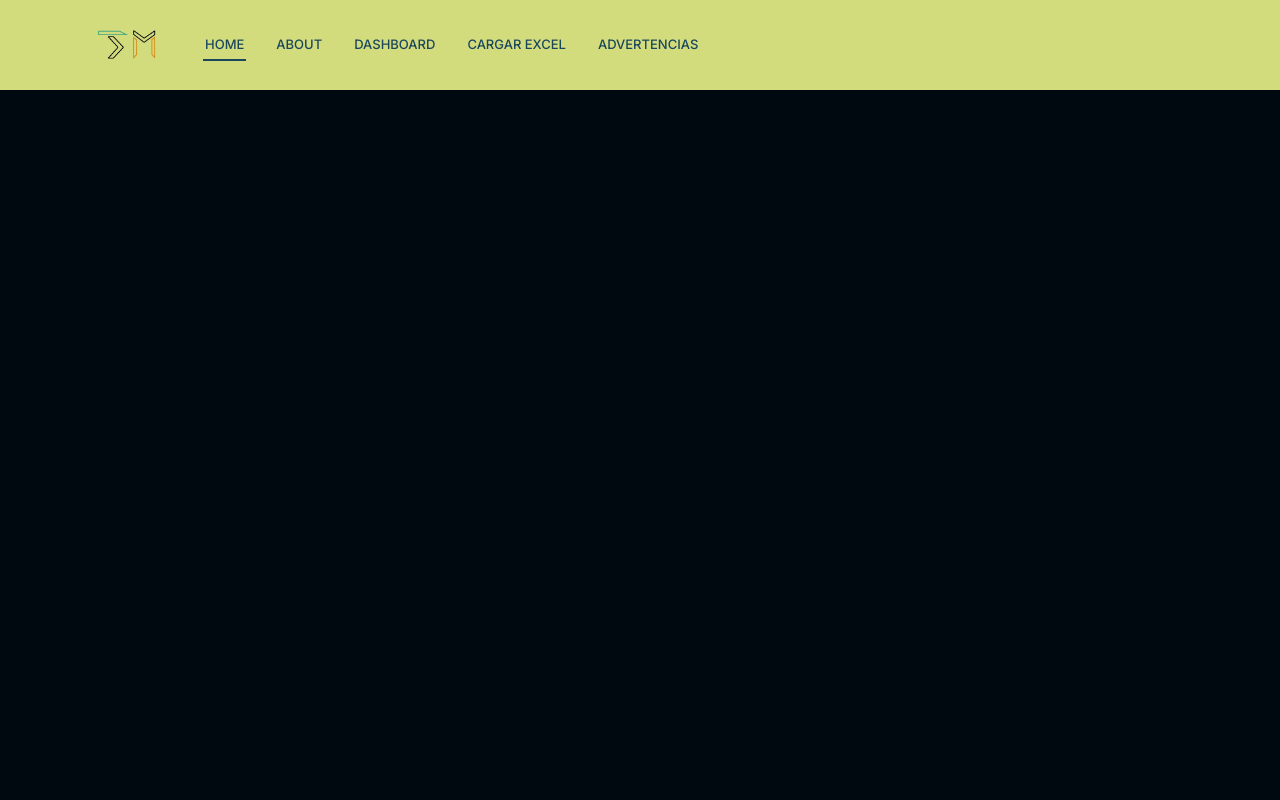
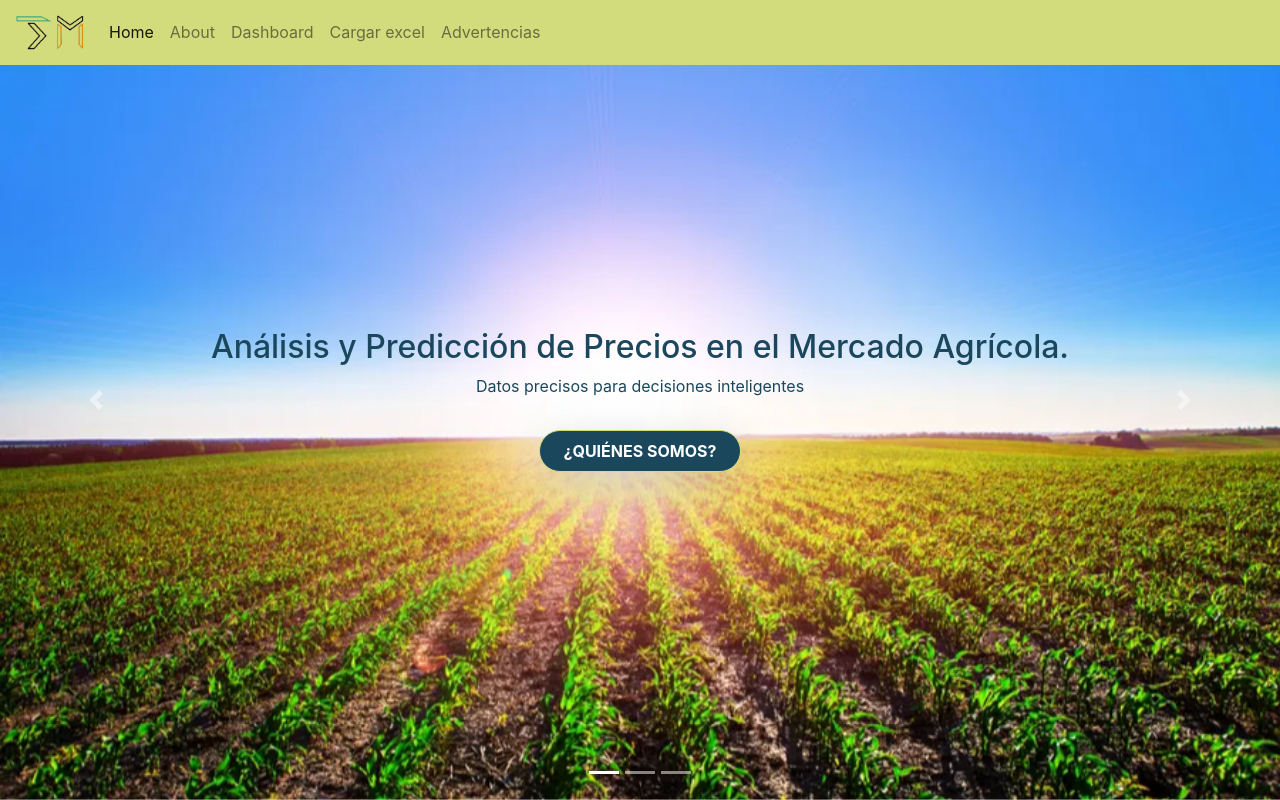
Before and after one commit to jgarciag2704/prediccionPrecios, a Django app: page / in a window 1280 px wide. Run offline with Django 5.2, Linux system fonts and the light colour scheme; some libraries are stand-ins or nearby versions.

Commit message:
Cambio a boostrap

```diff
--- a/myApp/Templates/about.html
+++ b/myApp/Templates/about.html
@@ -28,7 +28,7 @@
                             <img class="img-fluid" src="{% static 'assets/img/extra/about-2.jpg' %}" alt="">
                         </div>
                     </div>
-                    <a href="#" class="btn btn-primary mt-1">Book Now</a>
+                   <!-- <a href="#" class="btn btn-primary mt-1">Book Now</a>*/ -->
                 </div>
             </div>
         </div>
--- a/myApp/Templates/index.html
+++ b/myApp/Templates/index.html
@@ -1,21 +1,51 @@
-{% extends 'layouts/base.html' %} {% load static %} {% block content %}
+{% extends 'layouts/base.html' %}
+{% load static %}
+{% block content %}
 <main class="main">
+  <!-- Hero Section (Carousel) -->
   <section id="hero" class="hero section dark-background">
+    <div id="carouselExampleIndicators" class="carousel slide" data-ride="carousel">
+      <ol class="carousel-indicators">
+        <li data-target="#carouselExampleIndicators" data-slide-to="0" class="active"></li>
+        <li data-target="#carouselExampleIndicators" data-slide-to="1"></li>
+        <li data-target="#carouselExampleIndicators" data-slide-to="2"></li>
+      </ol>
+      <div class="carousel-inner">
+        <!-- Primera imagen -->
+        <div class="carousel-item active">
+          <img src="{% static 'assets/img/propias/bg.png' %}" class="d-block w-100" alt="..." style="object-fit: cover; height: 100vh;">
+        </div>
+        <!-- Segunda imagen -->
+        <div class="carousel-item">
+          <img src="{% static 'assets/img/propias/bg2.jpg' %}" class="d-block w-100" alt="..." style="object-fit: cover; height: 100vh;">
+        </div>
+        <!-- Tercera imagen -->
+        <div class="carousel-item">
+          <img src="{% static 'assets/img/propias/bg3.jpg' %}" class="d-block w-100" alt="..." style="object-fit: cover; height: 100vh;">
+        </div>
+      </div>
+      <a class="carousel-control-prev" href="#carouselExampleIndicators" role="button" data-slide="prev">
+        <span class="carousel-control-prev-icon" aria-hidden="true"></span>
+        <span class="sr-only">Previous</span>
+      </a>
+      <a class="carousel-control-next" href="#carouselExampleIndicators" role="button" data-slide="next">
+        <span class="carousel-control-next-icon" aria-hidden="true"></span>
+        <span class="sr-only">Next</span>
+      </a>
+    </div>
 
-    <img src="{% static 'assets/img/propias/bg.png' %}" alt="" data-aos="fade-in">
+    <!-- Contenedor centrado dentro del carrusel -->
+    <div class="container d-flex flex-column justify-content-center align-items-center text-center" style="position: absolute; top: 50%; left: 50%; transform: translate(-50%, -50%); width: 80%; height: 100vh; z-index: 10;">
+      <h2 data-aos="fade-up" data-aos-delay="100" style="color: #1b475d;">Análisis y Predicción de Precios en el Mercado Agrícola.</h2>
+      <p data-aos="fade-up" data-aos-delay="200"style="color:#1b475d">Datos precisos para decisiones inteligentes</p>
+      <div class="d-flex justify-content-center mt-3" data-aos="fade-up" data-aos-delay="300">
+        <a href="{% url 'about' %}" class="btn btn-warning text-white px-4 py-2 rounded-pill shadow-lg" style="background-color: #1b475d; border-color: #d3dc7c; font-weight: bold;">
+            ¿QUIÉNES SOMOS?
+        </a>
+    </div>
 
-    <div class="container d-flex flex-column align-items-center">
-      <h2 data-aos="fade-up" data-aos-delay="100">Análisis y Predicción de Precios en el Mercado Agrícola.</h2>
-      <p data-aos="fade-up" data-aos-delay="200">Datos precisos para decisiones inteligentes</p>
-      <div class="d-flex mt-9" data-aos="fade-up" data-aos-delay="300" style="margin-top: 20px;">
-        <a href="{% url 'about' %}" class="btn-get-started">¿QUIENES SOMOS?</a>
-      </div>
     </div>
 
   </section>
-
-
 </main>
-
-
 {% endblock content %}
--- a/myApp/Templates/layouts/base.html
+++ b/myApp/Templates/layouts/base.html
@@ -5,52 +5,69 @@
   <meta charset="UTF-8">
   <meta name="viewport" content="width=device-width, initial-scale=1.0">
   <title>Django project</title>
-   <!-- Favicons -->
-   <link href="assets/img/favicon.png" rel="icon">
-   <link href="assets/img/apple-touch-icon.png" rel="apple-touch-icon">
-   <link href="https://cdnjs.cloudflare.com/ajax/libs/font-awesome/5.15.4/css/all.min.css" rel="stylesheet">
 
-   <!-- Fonts -->
-   <link href="https://fonts.googleapis.com" rel="preconnect">
-   <link href="https://fonts.gstatic.com" rel="preconnect" crossorigin>
-   <link href="https://fonts.googleapis.com/css2?family=Roboto:ital,wght@0,100;0,300;0,400;0,500;0,700;0,900;1,100;1,300;1,400;1,500;1,700;1,900&family=Raleway:ital,wght@0,100;0,200;0,300;0,400;0,500;0,600;0,700;0,800;0,900;1,100;1,200;1,300;1,400;1,500;1,600;1,700;1,800;1,900&family=Inter:wght@100;200;300;400;500;600;700;800;900&display=swap" rel="stylesheet">
+  <!-- FontAwesome -->
+  <link href="https://cdnjs.cloudflare.com/ajax/libs/font-awesome/5.15.4/css/all.min.css" rel="stylesheet">
 
-   <!--<link rel="stylesheet" href="{% static 'css/main.css' %}">-->
-   <link rel="stylesheet" href="{% static 'vendor/aos/aos.css' %}">
-  <link rel="stylesheet" href="{% static 'vendor/glightbox/css/glightbox.min.css' %}">
-  <link rel="stylesheet" href="{% static 'vendor/swiper/swiper-bundle.min.css' %}">
-   <link rel="stylesheet" href="{% static 'css/main.css' %}?v=2">
-   <link href="https://cdn.jsdelivr.net/npm/bootstrap@5.1.3/dist/css/bootstrap.min.css" rel="stylesheet">
-   <link rel="stylesheet" href="{% static 'vendor/bootstrap/css/bootstrap.min.css' %}">
-   <link rel="stylesheet" href="{% static 'vendor/bootstrap-icons/bootstrap-icons.css' %}">
+  <!-- Fonts -->
+  <link href="https://fonts.googleapis.com" rel="preconnect">
+  <link href="https://fonts.gstatic.com" rel="preconnect" crossorigin>
+  <link href="https://fonts.googleapis.com/css2?family=Roboto:wght@400;500;700&display=swap" rel="stylesheet">
 
+  <!-- Bootstrap -->
+  <link rel="stylesheet" href="https://maxcdn.bootstrapcdn.com/bootstrap/4.5.2/css/bootstrap.min.css">
 
-
-  <link href="https://fonts.googleapis.com/css2?family=Roboto:wght@400;500;700&display=swap" rel="stylesheet">
+  <!-- Your custom styles (if any) -->
+  <!-- <link rel="stylesheet" href="{% static 'css/main.css' %}"> -->
 </head>
 <body class="index-page">
-  <header id="header" class="header d-flex align-items-center fixed-top" style="background-color: #d3dc7c;">
-    <div class="container-fluid container-xl d-flex align-items-center justify-content-between">
 
-      <nav id="navmenu" class="navmenu">
-        <ul class="d-flex align-items-center">
-          <img src="{% static 'assets/img/propias/logo claro.png' %}"  alt="" style="width: 60px; margin-left: 15px;">
+  <!-- Header / Navbar -->
+  <header id="header" class="header d-flex align-items-center fixed-top" style="background-color: #d3dc7c; padding: 0;">
+    <div class="container-fluid container-xl d-flex align-items-center justify-content-between px-0 m-0">
 
-          <li> <a href="{% url 'index' %}" class="logo d-flex align-items-center"></a></li>
-          <li><a href="{% url 'index' %}" class="active">Home</a></li>
-          <li><a href="{% url 'about' %}">About</a></li>
-          <li><a href="{% url 'dashboard' %}">Dashboard</a></li>
-          <li><a href="{% url 'cargaExcel' %}">Cargar excel</a></li>
-          <li><a href="{% url 'advertencias' %}">Advertencias</a></li>
-        </ul>
-        <i class="mobile-nav-toggle d-xl-none bi bi-list"></i>
+      <!-- Navbar -->
+      <nav id="navmenu" class="navbar navbar-expand-lg navbar-light w-100 px-0 m-0">
+        <a class="navbar-brand" href="{% url 'index' %}">
+          <img src="{% static 'assets/img/propias/logo claro.png' %}" alt="Logo" style="width: 70px; margin-left: 15px; padding-left: 0;">
+        </a>
+
+        <!-- Navbar Toggler for mobile -->
+        <button class="navbar-toggler" type="button" data-toggle="collapse" data-target="#navbarNav" aria-controls="navbarNav" aria-expanded="false" aria-label="Toggle navigation">
+          <span class="navbar-toggler-icon"></span>
+        </button>
+
+        <!-- Navbar links -->
+        <div class="collapse navbar-collapse" id="navbarNav">
+          <ul class="navbar-nav">
+            <li class="nav-item">
+              <a class="nav-link active" href="{% url 'index' %}">Home</a>
+            </li>
+            <li class="nav-item">
+              <a class="nav-link" href="{% url 'about' %}">About</a>
+            </li>
+            <li class="nav-item">
+              <a class="nav-link" href="{% url 'dashboard' %}">Dashboard</a>
+            </li>
+            <li class="nav-item">
+              <a class="nav-link" href="{% url 'cargaExcel' %}">Cargar excel</a>
+            </li>
+            <li class="nav-item">
+              <a class="nav-link" href="{% url 'advertencias' %}">Advertencias</a>
+            </li>
+          </ul>
+        </div>
       </nav>
     </div>
-</header>
+  </header>
 
+  <!-- Main content block -->
+  {% block content %} {% endblock %}
 
+  <!-- Bootstrap JS and dependencies (jQuery and Popper.js) -->
+  <script src="https://code.jquery.com/jquery-3.6.0.slim.min.js"></script>
+  <script src="https://cdn.jsdelivr.net/npm/@popperjs/core@2.9.3/dist/umd/popper.min.js"></script>
+  <script src="https://maxcdn.bootstrapcdn.com/bootstrap/4.5.2/js/bootstrap.min.js"></script>
 
-
-  {% block content %} {% endblock %}
 </body>
 </html>
--- a/myApp/static/Css/main.css
+++ b/myApp/static/Css/main.css
@@ -392,12 +392,12 @@
 /* Desktop Navigation */
 @media (min-width: 1200px) {
   .navmenu {
-    padding: 0;
+    padding-left: 0 !important;
   }
 
   .navmenu ul {
-    margin: 0;
-    padding: 0;
+    margin-left: 0;
+    padding-left: 0;
     display: flex;
     list-style: none;
     align-items: center;
--- a/myApp/views.py
+++ b/myApp/views.py
@@ -3,7 +3,6 @@
 from django.http import HttpResponse,JsonResponse
 import pandas as pd
 import numpy as np
-from .forms import CreateNewTaskForm
 from django.contrib import messages
 from django.shortcuts import redirect
 import tempfile
@@ -33,35 +32,36 @@
         'username':username
     })
 
-
 def advertencias(request):
     hortaliza_obj = None
     advertencias_texto = ""
 
-    # Obtener las advertencias de todas las hortalizas
-    hortalizas_advertencias = {
-        hortaliza.id: hortaliza.advertencias for hortaliza in hortaliza.objects.all()
-    }
+    # Obtener todas las hortalizas con sus advertencias
+    hortalizas = hortaliza.objects.all()
+    hortalizas_advertencias = {hort.id: hort.advertencias for hort in hortalizas}
+
+    # Imprimir los datos para depuración
+    print(hortalizas_advertencias)
 
     if request.method == 'POST':
-        form = HortalizaForm(request.POST)
-        if form.is_valid():
-            hortaliza_obj = form.cleaned_data['hortaliza']
-            advertencias_texto = form.cleaned_data['advertencias']
+        hortaliza_id = request.POST.get('hortaliza')
+        advertencias_texto = request.POST.get('advertencias', '')
 
-            # Guardamos las advertencias en la base de datos
+        try:
+            hortaliza_obj = hortaliza.objects.get(id=hortaliza_id)
             hortaliza_obj.advertencias = advertencias_texto
             hortaliza_obj.save()
 
             messages.success(request, "Advertencia actualizada con éxito.")
             return redirect('advertencias')
-    else:
-        form = HortalizaForm()
+        except hortaliza.DoesNotExist:
+            messages.error(request, "Hortaliza no encontrada.")
 
     return render(request, 'Prediccion/advertencias.html', {
-        'form': form,
+        'hortalizas': hortalizas,
         'hortalizas_advertencias': hortalizas_advertencias
     })
+
 
 def dashboard(request):
     nombres = historicoPrecios.objects.values_list('Nombre', flat=True).distinct()
@@ -270,11 +270,21 @@
 #------------------------------------------------------------------------------------------------
 def process_excel(request):
     if request.method == 'POST':
-        form = CreateNewTaskForm(request.POST, request.FILES)
-        if form.is_valid():
-            excel_file = request.FILES['excel_file']
+        excel_file = request.FILES.get('excel_file')
+        option = request.POST.get('option')
 
-            # Crear un archivo temporal para almacenar el archivo Excel
+        if not excel_file:
+            messages.error(request, "Por favor, sube un archivo Excel válido.")
+            return redirect('process_excel')
+
+        # Verificar si es un archivo Excel
+        file_name = excel_file.name.lower()
+        if not file_name.endswith(('.xls', '.xlsx')):
+            messages.error(request, "Por favor, sube un archivo Excel válido (.xls o .xlsx).")
+            return redirect('process_excel')
+
+        try:
+            # Crear un archivo temporal
             temp_file = tempfile.NamedTemporaryFile(delete=False)
             temp_file.write(excel_file.read())
             temp_file.close()
@@ -282,22 +292,19 @@
             # Guardar la ruta del archivo temporal en la sesión
             request.session['excel_file_path'] = temp_file.name
 
-            try:
-                # Usar pandas para leer el archivo Excel
-                df = pd.read_excel(temp_file.name)
+            # Leer el archivo con pandas
+            df = pd.read_excel(temp_file.name)
+            preview_data = df.head(50)  # Mostrar solo las primeras 50 filas
 
-                preview_data = df.head(50)  # Limitamos la previsualización a las primeras 50 filas
-                return render(request, 'Prediccion/cargaExcel.html', {
-                    'form': form,
-                    'preview_data': preview_data.to_html(classes='table table-striped'),
-                })
-            except Exception as e:
-                messages.error(request, f"Error al procesar el archivo Excel: {str(e)}")
-                return redirect('process_excel')  # Redirigir de nuevo a la vista de carga
-    else:
-        form = CreateNewTaskForm()
+            return render(request, 'Prediccion/cargaExcel.html', {
+                'preview_data': preview_data.to_html(classes='table table-striped'),
+                'option': option
+            })
+        except Exception as e:
+            messages.error(request, f"Error al procesar el archivo Excel: {str(e)}")
+            return redirect('process_excel')
 
-    return render(request, 'Prediccion/cargaExcel.html', {'form': form})
+    return render(request, 'Prediccion/cargaExcel.html')
 
 
 def confirmar_carga(request):
```
Also changed, not shown: myApp/Templates/Prediccion/advertencias.html (+16 -7 lines), myApp/Templates/Prediccion/cargaExcel.html (+19 -4 lines), prediccionPrecios/settings.py (+4 -4 lines), 3 other files.
